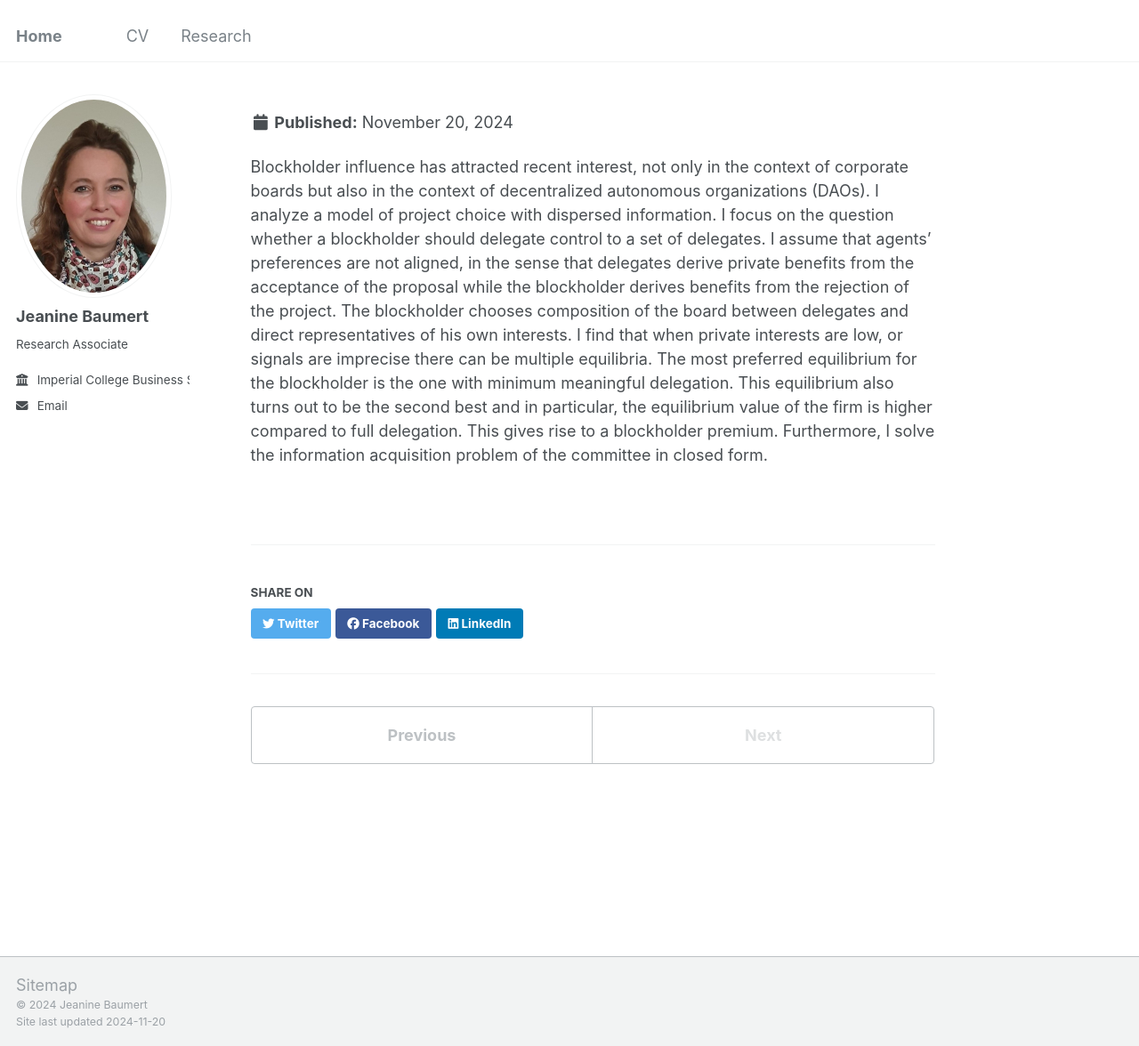
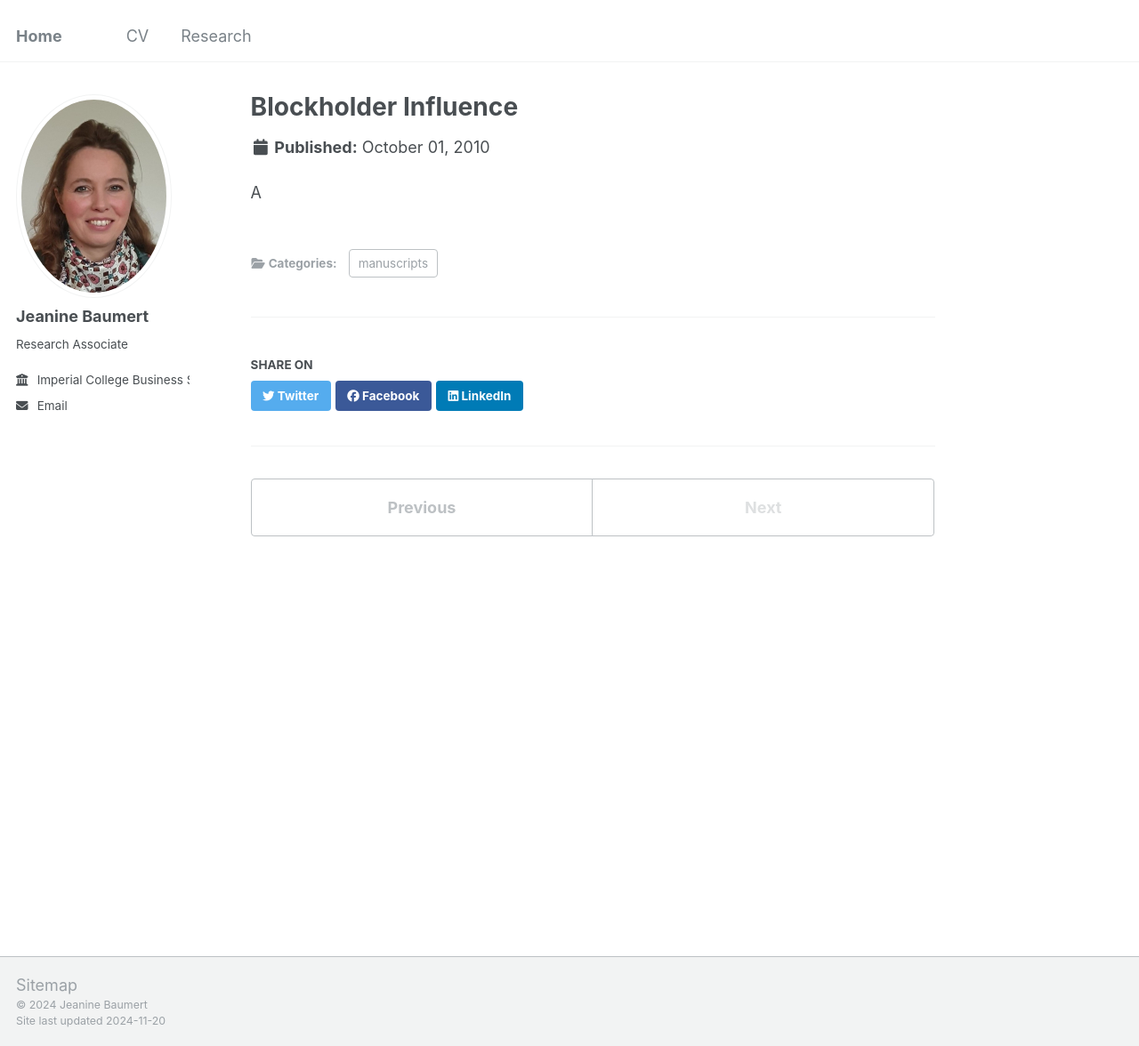
Before and after one commit to jeaninebaumert/jeaninebaumert.github.io, a Jekyll site: the page built from _publications/2010-10-01-paper-title-number-2.md, in a window 1280 px wide and 1176 px high. Shown: the whole window at 89% size. Built offline with Jekyll 4.4.1, drawn with Linux system fonts in a browser that asks for light colours.

Commit message:
Update 2010-10-01-paper-title-number-2.md

```diff
--- a/_publications/2010-10-01-paper-title-number-2.md
+++ b/_publications/2010-10-01-paper-title-number-2.md
@@ -2,13 +2,13 @@
 title: "Blockholder Influence"
 collection: publications
 category: manuscripts
-permalink: /publication/2010-10-01-paper-title-number-2
-excerpt: 'Blockholder influence has attracted recent interest, not only in the context of corporate boards but also in the context of decentralized autonomous organizations (DAOs).  I analyze a model of project choice with dispersed information. I focus on the question whether a blockholder should delegate control to a set of delegates. I assume that agents preferences are not aligned, in the sense that delegates derive private benefits from the acceptance of the proposal while the blockholder derives benefits from the rejection of the project. The blockholder chooses composition of the board between delegates and direct representatives of his own interests. I find that when private interests are low, or signals are imprecise there can be multiple equilibria. The most preferred equilibrium for the blockholder is the one with minimum meaningful delegation. This equilibrium also turns out to be the second best and in particular, the equilibrium value of the firm is higher compared to full delegation. This gives rise to a blockholder premium. Furthermore, I solve the information acquisition problem of the committee in closed form.'
+permalink: /publication/blockholderinfluence
+excerpt: 'A'
 date: 2010-10-01
-venue:''
-slidesurl:''
-paperurl:'http://jeaninebaumert.github.io/files/blockholderinfluence.pdf'
-citation:''
+venue:
+slidesurl:
+paperurl:
+citation:
 ---
 
-Blockholder influence has attracted recent interest, not only in the context of corporate boards but also in the context of decentralized autonomous organizations (DAOs).  I analyze a model of project choice with dispersed information. I focus on the question whether a blockholder should delegate control to a set of delegates. I assume that agents’ preferences are not aligned, in the sense that delegates derive private benefits from the acceptance of the proposal while the blockholder derives benefits from the rejection of the project. The blockholder chooses composition of the board between delegates and direct representatives of his own interests. I find that when private interests are low, or signals are imprecise there can be multiple equilibria. The most preferred equilibrium for the blockholder is the one with minimum meaningful delegation. This equilibrium also turns out to be the second best and in particular, the equilibrium value of the firm is higher compared to full delegation. This gives rise to a blockholder premium. Furthermore, I solve the information acquisition problem of the committee in closed form.
+A
```
